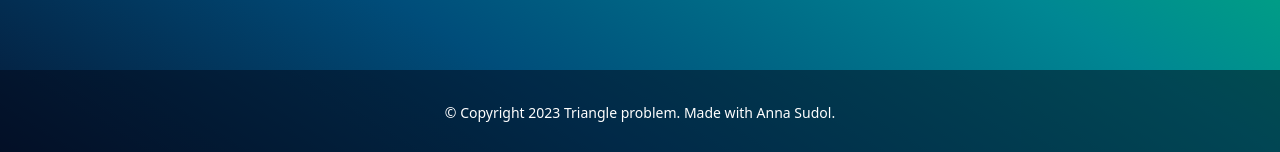
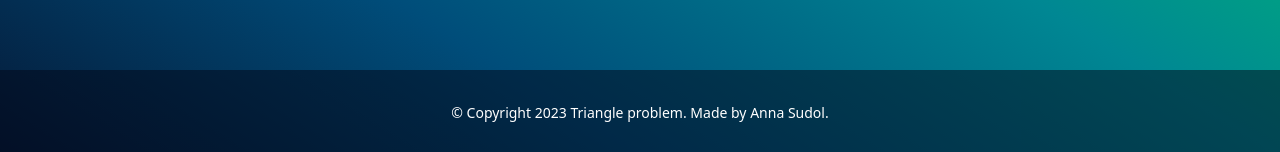
Before and after one commit to annasudol/triangle_dilemma_next, a Next.js app: page / in a window 1280 px wide. Shown: the part 645-797 px from the top of the page. Built offline with nearby package versions, Linux system fonts and the light colour scheme.

Commit message:
fix(FE): typo

```diff
--- a/src/templates/Main.tsx
+++ b/src/templates/Main.tsx
@@ -19,7 +19,7 @@ const Main = (props: IMainProps) => (
       </header>
       <main className="text-white mb-40">{props.children}</main>
       <footer className="mt-8 bg-slate-950 bg-opacity-[50%] py-8 text-center text-sm text-white fixed bottom-0 left-0 right-0">
-        © Copyright {new Date().getFullYear()} {AppConfig.title}. Made with{' '}
+        © Copyright {new Date().getFullYear()} {AppConfig.title}. Made by{' '}
         <a href="https://github.com/annasudol">Anna Sudol</a>.
       </footer>
     </div>
```
